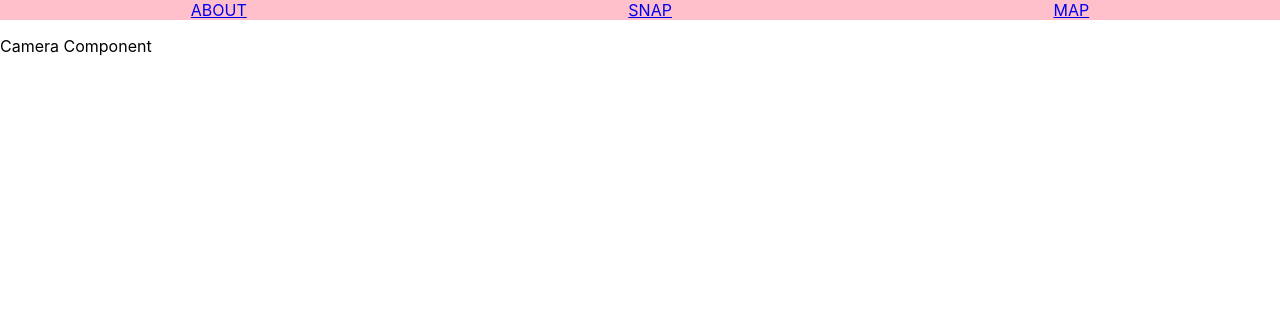
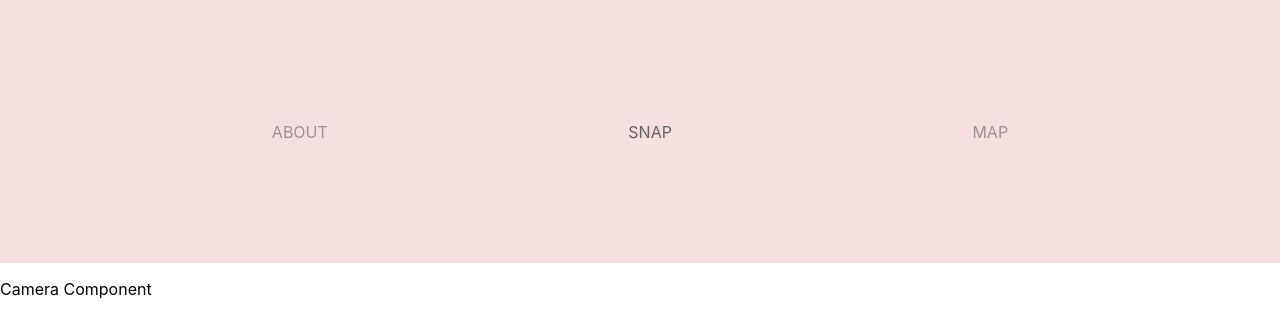
Before and after one commit to rmfortes/PWA, a React (Create React App) app: page /camera in a window 1280 px wide. Shown: the top 334 px of the page. Built offline with nearby package versions, Linux system fonts and the light colour scheme.

Commit message:
navbar styling complete

```diff
--- a/src/App.css
+++ b/src/App.css
@@ -5,6 +5,19 @@
 /* navbar styling */
 nav {
   display: flex;
+  background-color: #F5E0E0;
+  padding: 5%;
+  max-width: 100vw;
+}
+
+.links {
+  display: flex;
   justify-content: space-around;
-  background-color: pink;
+  width: 90vw;
+  padding: 5%;
 }
+
+.link {
+  text-decoration: none;
+  color: #999292;
+}
--- a/src/Components/Navbar/Navbar.js
+++ b/src/Components/Navbar/Navbar.js
@@ -1,5 +1,5 @@
 import React, { Component } from "react";
-import { Link } from "react-router-dom";
+import { NavLink } from "react-router-dom";
 
 class Navbar extends Component {
   constructor(props) {
@@ -8,23 +8,29 @@ class Navbar extends Component {
       navBarLinks: [
         { item: "ABOUT", link: "/" },
         { item: "SNAP", link: "/camera" },
-        { item: "MAP", link: "/map" }
+        { item: "MAP", link: "/map" },
       ],
     };
   }
 
   render() {
     let navBarLinks = this.state.navBarLinks.map((navBarLink, i) => (
-
-      <Link to={navBarLink.link} key = {i}>{navBarLink.item}</Link>
-
+      <NavLink
+        exact
+        to={navBarLink.link}
+        key={i}
+        className="link"
+        activeStyle={{
+          color: "#646161"
+        }}
+      >
+        {navBarLink.item}
+      </NavLink>
     ));
 
     return (
       <div>
-        <nav>
-          {navBarLinks}
-        </nav>
+        <nav><div className="links">{navBarLinks}</div></nav>
       </div>
     );
   }
```
